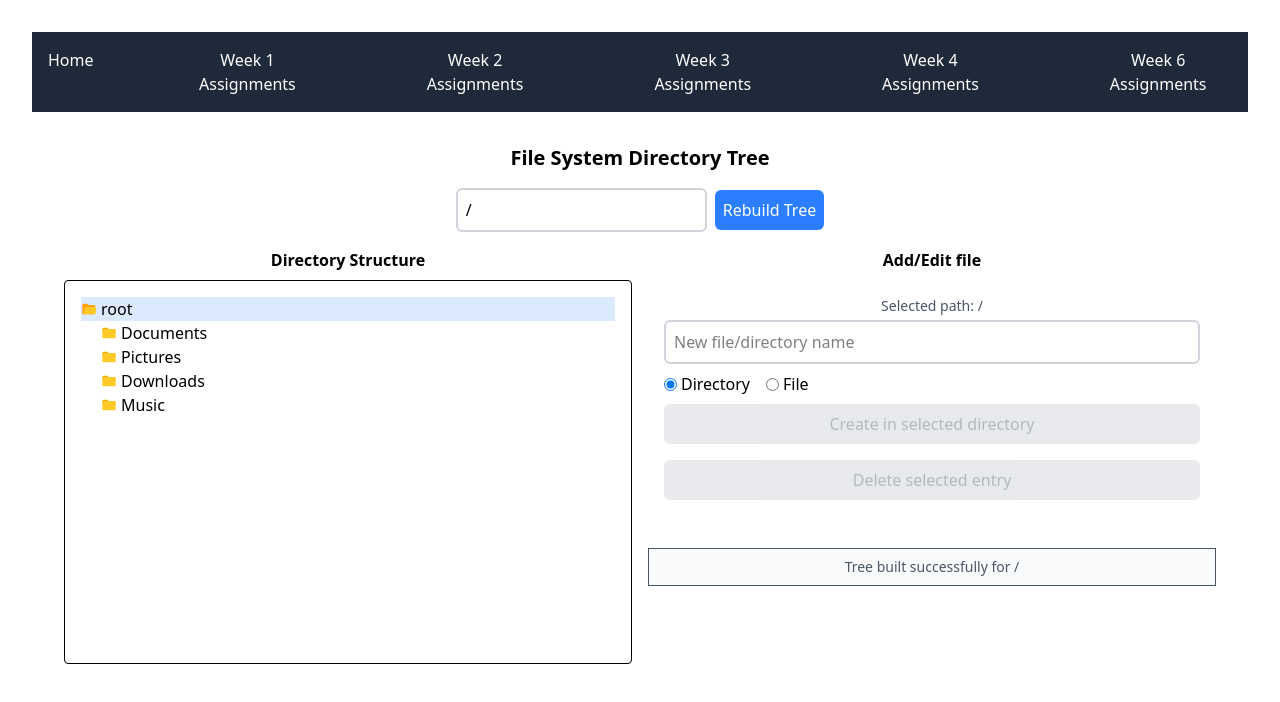
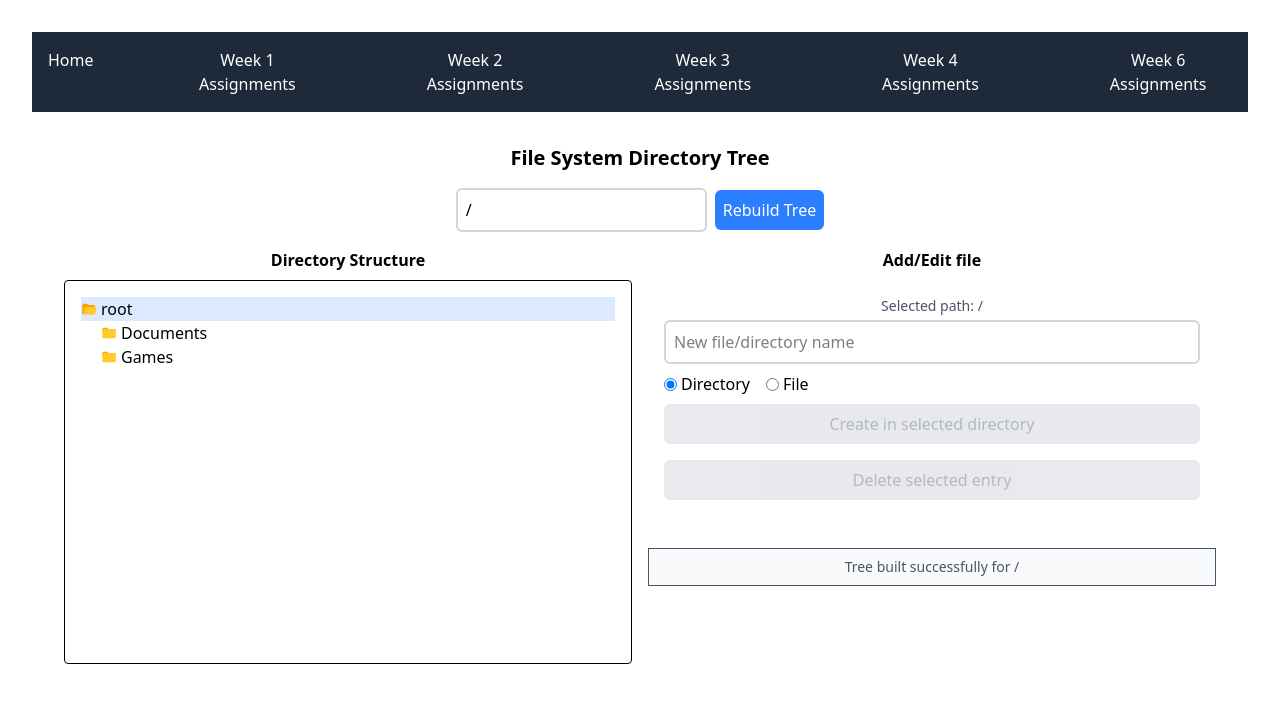
Before and after one commit to Leen4k/saerosoft-assignment, a React (Vite) app: page /week6-assignments/file-system-directory in a window 1280 px wide. Shown: the top 702 px of the page. Built offline with nearby package versions, Linux system fonts and the light colour scheme.

Commit message:
fix: file tree insertion issue

```diff
--- a/src/components/week6/FileTree.tsx
+++ b/src/components/week6/FileTree.tsx
@@ -20,21 +20,18 @@ const mockFileSystem: Record<string, boolean> = {
   "/Documents/work/project.txt": false,
   "/Documents/personal": true,
   "/Documents/personal/notes.txt": false,
-  "/Pictures": true,
-  "/Pictures/vacation": true,
-  "/Pictures/vacation/beach.jpg": false,
-  "/Pictures/profile.png": false,
-  "/Downloads": true,
-  "/Downloads/file1.pdf": false,
-  "/Downloads/file2.zip": false,
-  "/Music": true,
-  "/Music/playlist1": true,
-  "/Music/playlist1/song1.mp3": false,
-  "/Music/playlist1/song2.mp3": false,
+  "/Games": true,
+  "/Games/CSGO": true,
+  "/Games/CSGO/csgo.exe": false,
 };
 
+function normalizePath(path: string): string {
+  if (path === "/") return path;
+  return path.endsWith("/") ? path.slice(0, -1) : path;
+}
+
 function buildFileSystemTree(rootPath: string): DirectoryTree {
-  const normalizedRoot = rootPath.endsWith("/") ? rootPath : `${rootPath}/`;
+  const normalizedRoot = normalizePath(rootPath);
   const rootName =
     normalizedRoot === "/"
       ? "root"
@@ -50,15 +47,19 @@ function buildFileSystemTree(rootPath: string): DirectoryTree {
 
   const tree: DirectoryTree = { root: rootEntry };
   const paths = Object.keys(mockFileSystem)
-    .filter(
-      (path) => path.startsWith(normalizedRoot) && path !== normalizedRoot
-    )
+    .filter((path) => {
+      const normalizedPath = normalizePath(path);
+      return (
+        normalizedPath.startsWith(normalizedRoot) &&
+        normalizedPath !== normalizedRoot
+      );
+    })
     .sort((a, b) => a.split("/").length - b.split("/").length);
 
   for (const path of paths) {
     insertPathIntoTree(
       tree,
-      path,
+      normalizePath(path),
       mockFileSystem[path],
       rootEntry,
       normalizedRoot
@@ -75,13 +76,21 @@ function insertPathIntoTree(
   rootEntry: FileSystemEntry,
   rootPath: string
 ): void {
-  const pathParts = fullPath.slice(rootPath.length).split("/").filter(Boolean);
+  let relativePath = fullPath;
+  if (fullPath.startsWith(rootPath)) {
+    relativePath = fullPath.slice(rootPath.length);
+  }
+  if (relativePath.startsWith("/")) {
+    relativePath = relativePath.slice(1);
+  }
+
+  const pathParts = relativePath.split("/").filter(Boolean);
   let currentPath = rootPath;
   let currentNode = rootEntry;
 
   for (let i = 0; i < pathParts.length; i++) {
     const part = pathParts[i];
-    currentPath += part;
+    currentPath = normalizePath(`${currentPath}/${part}`);
 
     if (i === pathParts.length - 1) {
       currentNode.children.push({
@@ -92,7 +101,6 @@ function insertPathIntoTree(
         children: [],
       });
     } else {
-      currentPath += "/";
       let childNode = currentNode.children.find((child) => child.name === part);
 
       if (!childNode) {
@@ -115,15 +123,12 @@ function findEntryByPath(
   tree: DirectoryTree,
   targetPath: string
 ): FileSystemEntry | null {
-  const normalizedPath =
-    targetPath.endsWith("/") && targetPath !== "/"
-      ? targetPath.slice(0, -1)
-      : targetPath;
+  const normalizedPath = normalizePath(targetPath);
   const queue = [tree.root];
 
   while (queue.length > 0) {
     const current = queue.shift()!;
-    if (current.path === normalizedPath) return current;
+    if (normalizePath(current.path) === normalizedPath) return current;
     if (current.isDirectory) queue.push(...current.children);
   }
 
@@ -145,9 +150,7 @@ function insertEntry(
     return tree;
   }
 
-  const newPath = `${parentPath}${
-    parentPath.endsWith("/") ? "" : "/"
-  }${entryName}`;
+  const newPath = normalizePath(`${parentPath}/${entryName}`);
 
   if (parentEntry.children.some((child) => child.name === entryName)) {
     console.error(`Entry ${entryName} already exists in ${parentPath}`);
@@ -176,11 +179,12 @@ function deleteEntryByPath(
   tree: DirectoryTree,
   entryPath: string
 ): DirectoryTree {
-  const entry = findEntryByPath(tree, entryPath);
+  const normalizedPath = normalizePath(entryPath);
+  const entry = findEntryByPath(tree, normalizedPath);
 
   if (!entry || entry === tree.root || !entry.parent) {
     console.error(
-      `Cannot delete ${entryPath}: entry not found, is root, or has no parent`
+      `Cannot delete ${normalizedPath}: entry not found, is root, or has no parent`
     );
     return tree;
   }
@@ -188,7 +192,11 @@ function deleteEntryByPath(
   try {
     if (entry.isDirectory) {
       Object.keys(mockFileSystem).forEach((path) => {
-        if (path === entryPath || path.startsWith(`${entryPath}/`)) {
+        const normalizedCurrentPath = normalizePath(path);
+        if (
+          normalizedCurrentPath === normalizedPath ||
+          normalizedCurrentPath.startsWith(`${normalizedPath}/`)
+        ) {
           delete mockFileSystem[path];
         }
       });
@@ -198,13 +206,13 @@ function deleteEntryByPath(
 
     const parent = entry.parent;
     const index = parent.children.findIndex(
-      (child) => child.path === entryPath
+      (child) => normalizePath(child.path) === normalizedPath
     );
     if (index !== -1) parent.children.splice(index, 1);
 
     return { ...tree };
   } catch (error) {
-    console.error(`Error deleting entry ${entryPath}:`, error);
+    console.error(`Error deleting entry ${normalizedPath}:`, error);
     return tree;
   }
 }
@@ -216,11 +224,18 @@ const FileTree: React.FC = () => {
   const [newEntryName, setNewEntryName] = useState<string>("");
   const [isDirectory, setIsDirectory] = useState<boolean>(true);
   const [selectedPath, setSelectedPath] = useState<string>("/");
+  const [expandedPaths, setExpandedPaths] = useState<Set<string>>(
+    new Set(["/"])
+  );
+  const [selectedIsDirectory, setSelectedIsDirectory] = useState<boolean>(true);
 
   useEffect(() => {
     try {
       setTree(buildFileSystemTree(rootPath));
       setMessage(`Tree built successfully for ${rootPath}`);
+      setExpandedPaths(new Set(["/"]));
+      setSelectedPath("/");
+      setSelectedIsDirectory(true);
     } catch (error) {
       console.error("Error building tree:", error);
       setMessage(`Error building tree: ${error}`);
@@ -230,6 +245,11 @@ const FileTree: React.FC = () => {
   const handleAddEntry = () => {
     if (!tree || !newEntryName) return;
 
+    if (!selectedIsDirectory) {
+      setMessage(`Cannot create inside a file. Please select a directory.`);
+      return;
+    }
+
     try {
       setTree(insertEntry(tree, selectedPath, newEntryName, isDirectory));
       setNewEntryName("");
@@ -238,6 +258,12 @@ const FileTree: React.FC = () => {
           isDirectory ? "Directory" : "File"
         } "${newEntryName}" created at ${selectedPath}`
       );
+
+      setExpandedPaths((prev) => {
+        const newSet = new Set(prev);
+        newSet.add(selectedPath);
+        return newSet;
+      });
     } catch (error) {
       setMessage(`Error creating entry: ${error}`);
     }
@@ -249,19 +275,49 @@ const FileTree: React.FC = () => {
     try {
       setTree(deleteEntryByPath(tree, selectedPath));
       setSelectedPath("/");
+      setSelectedIsDirectory(true);
       setMessage(`Entry at ${selectedPath} deleted`);
     } catch (error) {
       setMessage(`Error deleting entry: ${error}`);
     }
   };
 
+  const toggleExpanded = (path: string) => {
+    setExpandedPaths((prev) => {
+      const newSet = new Set(prev);
+      if (newSet.has(path)) {
+        newSet.delete(path);
+      } else {
+        newSet.add(path);
+      }
+      return newSet;
+    });
+  };
+
+  const handleSelectPath = (path: string, isDirectory: boolean) => {
+    setSelectedPath(path);
+    setSelectedIsDirectory(isDirectory);
+  };
+
   const TreeNode: React.FC<{
     entry: FileSystemEntry;
     indent?: number;
-    onSelect: (path: string) => void;
+    onSelect: (path: string, isDirectory: boolean) => void;
   }> = ({ entry, indent = 0, onSelect }) => {
-    const [expanded, setExpanded] = useState(entry.path === "/");
     const isSelected = selectedPath === entry.path;
+    const isExpanded = expandedPaths.has(entry.path);
+
+    const handleFolderClick = (e: React.MouseEvent) => {
+      e.stopPropagation();
+      onSelect(entry.path, entry.isDirectory);
+    };
+
+    const handleFolderIconClick = (e: React.MouseEvent) => {
+      e.stopPropagation();
+      if (entry.isDirectory) {
+        toggleExpanded(entry.path);
+      }
+    };
 
     return (
       <div>
@@ -270,23 +326,12 @@ const FileTree: React.FC = () => {
             isSelected ? "bg-blue-100" : ""
           }`}
           style={{ paddingLeft: `${indent * 20}px` }}
-          onClick={(e) => {
-            e.stopPropagation();
-            onSelect(entry.path);
-          }}
-          onDoubleClick={() => entry.isDirectory && setExpanded(!expanded)}
+          onClick={handleFolderClick}
+          onDoubleClick={() => entry.isDirectory && toggleExpanded(entry.path)}
         >
-          <span
-            className="mr-1"
-            onClick={(e) => {
-              if (entry.isDirectory) {
-                e.stopPropagation();
-                setExpanded(!expanded);
-              }
-            }}
-          >
+          <span className="mr-1" onClick={handleFolderIconClick}>
             {entry.isDirectory ? (
-              expanded ? (
+              isExpanded ? (
                 <FcOpenedFolder />
               ) : (
                 <FcFolder />
@@ -298,7 +343,7 @@ const FileTree: React.FC = () => {
           <span>{entry.name}</span>
         </div>
 
-        {expanded &&
+        {isExpanded &&
           entry.isDirectory &&
           entry.children.map((child, index) => (
             <TreeNode
@@ -330,6 +375,9 @@ const FileTree: React.FC = () => {
             try {
               setTree(buildFileSystemTree(rootPath));
               setMessage(`Tree rebuilt successfully for ${rootPath}`);
+              setExpandedPaths(new Set(["/"]));
+              setSelectedPath("/");
+              setSelectedIsDirectory(true);
             } catch (error) {
               setMessage(`Error building tree: ${error}`);
             }
@@ -344,7 +392,7 @@ const FileTree: React.FC = () => {
           <div className="mb-2 font-semibold">Directory Structure</div>
           <div className="bg-white p-4 border rounded h-96 overflow-auto">
             {tree ? (
-              <TreeNode entry={tree.root} onSelect={setSelectedPath} />
+              <TreeNode entry={tree.root} onSelect={handleSelectPath} />
             ) : (
               <div>Loading tree...</div>
             )}
@@ -356,7 +404,8 @@ const FileTree: React.FC = () => {
           <div className="bg-white p-4 rounded">
             <div className="mb-4">
               <div className="text-sm text-gray-600 mb-1">
-                Selected path: {selectedPath}
+                Selected path: {selectedPath}{" "}
+                {!selectedIsDirectory && " (File)"}
               </div>
 
               <div className="mb-4">
@@ -366,6 +415,7 @@ const FileTree: React.FC = () => {
                   value={newEntryName}
                   onChange={(e) => setNewEntryName(e.target.value)}
                   placeholder="New file/directory name"
+                  disabled={!selectedIsDirectory}
                 />
 
                 <div className="flex items-center mb-2">
@@ -375,6 +425,7 @@ const FileTree: React.FC = () => {
                       checked={isDirectory}
                       onChange={() => setIsDirectory(true)}
                       className="mr-1"
+                      disabled={!selectedIsDirectory}
                     />
                     Directory
                   </label>
@@ -384,15 +435,18 @@ const FileTree: React.FC = () => {
                       checked={!isDirectory}
                       onChange={() => setIsDirectory(false)}
                       className="mr-1"
+                      disabled={!selectedIsDirectory}
                     />
                     File
                   </label>
                 </div>
 
                 <button
-                  className="bg-green-500 text-white px-4 py-2 rounded w-full"
+                  className={`${
+                    selectedIsDirectory ? "bg-green-500" : "bg-gray-400"
+                  } text-white px-4 py-2 rounded w-full`}
                   onClick={handleAddEntry}
-                  disabled={!newEntryName}
+                  disabled={!selectedIsDirectory || !newEntryName}
                 >
                   Create in selected directory
                 </button>
--- a/src/components/week6/Week6Assignment.tsx
+++ b/src/components/week6/Week6Assignment.tsx
@@ -1,4 +1,3 @@
-import React from "react";
 import AssignmentList from "../AssignmentList";
 
 const Week6Assignment = () => {
```
Also changed, not shown: src/components/week6/ReactDomTree.tsx (+4 -5 lines), src/utils/collections/tree.ts (renamed from src/utils/collections/TreeUtils.ts).
